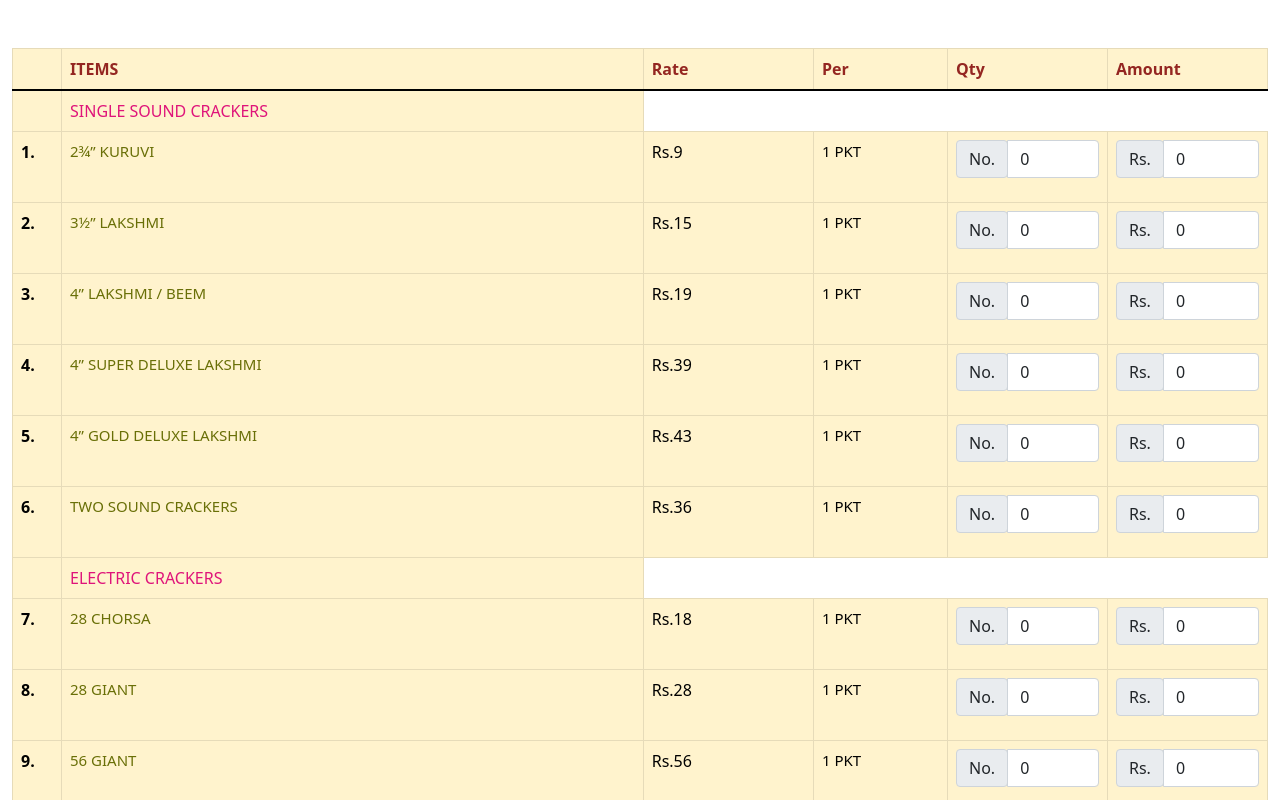
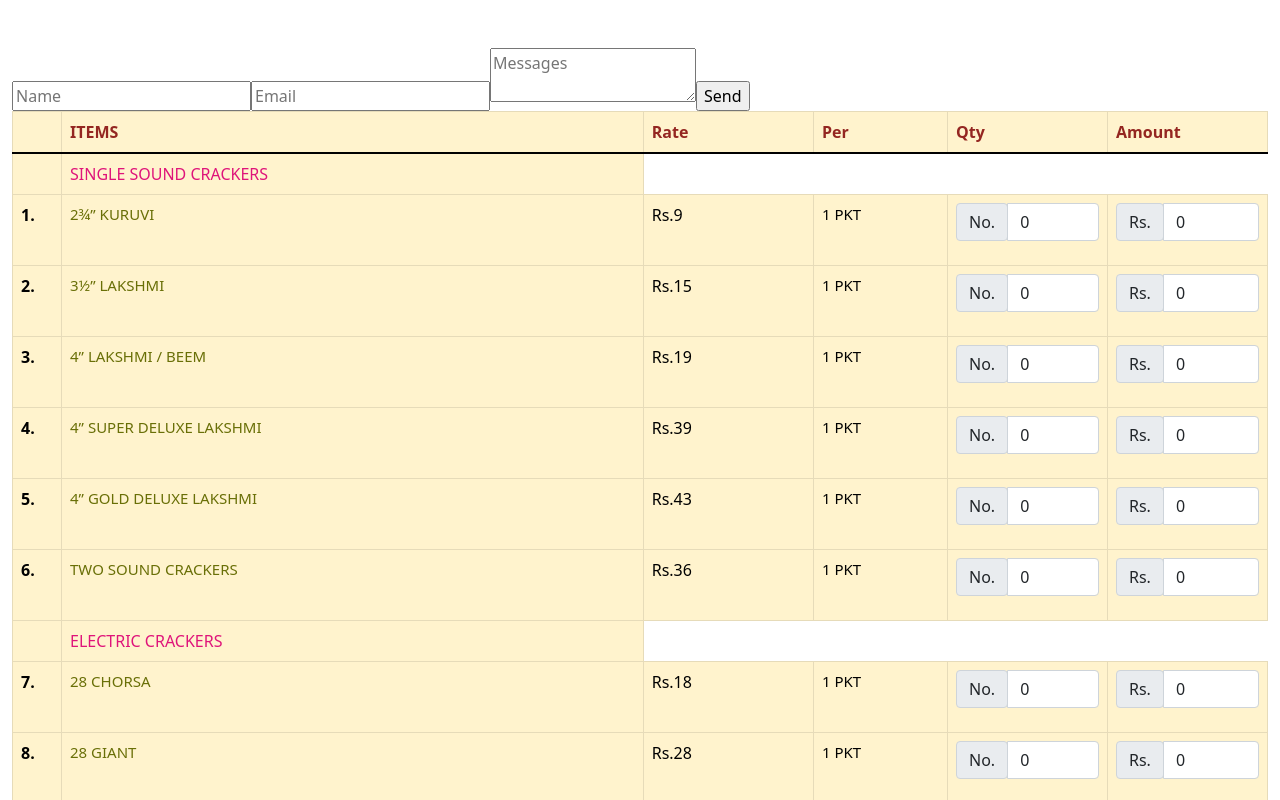
Before and after one commit to sandeepdeepak/crackers, an Angular app: page / in a window 1280 px wide. Shown: the top 800 px of the page. Built offline with nearby package versions, Linux system fonts and the light colour scheme.

Commit message:
updates to deploy to heroku

```diff
--- a/server.js
+++ b/server.js
@@ -5,11 +5,11 @@ const path = require('path');
 const app = express();
 
 // Serve only the static files form the dist directory
-app.use(express.static(__dirname + '/dist/<name-of-app>'));
+app.use(express.static(__dirname + '/dist/crackers-web'));
 
 app.get('/*', function (req, res) {
 
-    res.sendFile(path.join(__dirname + '/dist/<name-of-app>/index.html'));
+    res.sendFile(path.join(__dirname + '/dist/crackers-web/index.html'));
 });
 
 // Start the app by listening on the default Heroku port
--- a/src/app/cracker-details/view-crackers/view-crackers.component.html
+++ b/src/app/cracker-details/view-crackers/view-crackers.component.html
@@ -1,4 +1,12 @@
 <div class="container-fluid mt-5">
+
+    <form (ngSubmit)="onSubmit(contactForm)" #contactForm="ngForm">
+        <input type="text" placeholder="Name" name="name" ngModel required #name="ngModel">
+        <input type="text" placeholder="Email" email name="email" ngModel required #email="ngModel">
+        <textarea placeholder="Messages" name="messages" ngModel required #messages="ngModel"></textarea>
+        <input type="submit" value="Send">
+    </form>
+
     <table class="table table-bordered table-warning">
         <thead>
             <tr>
@@ -51,9 +59,3 @@
         <div class="m-3">Rs.{{calcSumTotal()}}</div>
     </div>
 </div>
-<!-- <form (ngSubmit)="onSubmit(contactForm)" #contactForm="ngForm">
-    <input type="text" placeholder="Name" name="name" ngModel required #name="ngModel">
-    <input type="text" placeholder="Email" email name="email" ngModel required #email="ngModel">
-    <textarea placeholder="Messages" name="messages" ngModel required #messages="ngModel"></textarea>
-    <input type="submit" value="Send">
-</form> -->
--- a/src/app/cracker-details/view-crackers/view-crackers.component.ts
+++ b/src/app/cracker-details/view-crackers/view-crackers.component.ts
@@ -36,7 +36,7 @@ export class ViewCrackersComponent implements OnInit {
     if (contactForm.valid) {
       const email = contactForm.value;
       const headers = new HttpHeaders({ 'Content-Type': 'application/json' });
-      this.http.post('https://formspree.io/asdlf7asdf',
+      this.http.post('https://formspree.io/f/xvodyvrg',
         { name: email.name, replyto: email.email, message: email.messages },
         { 'headers': headers }).subscribe(
           response => {
```
